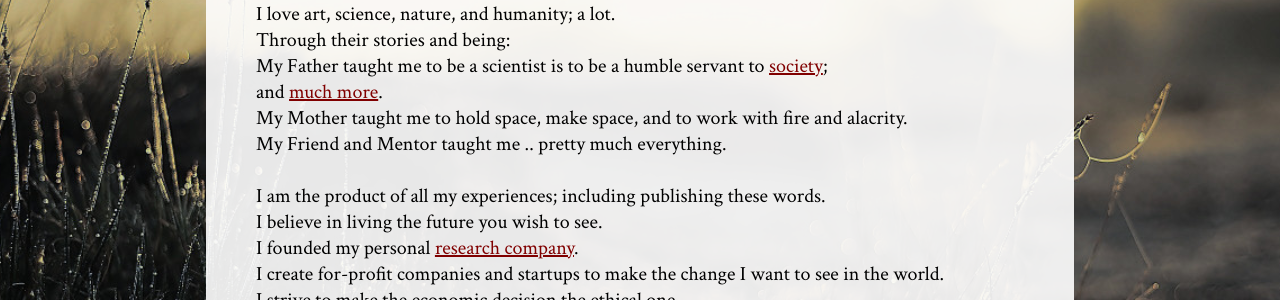
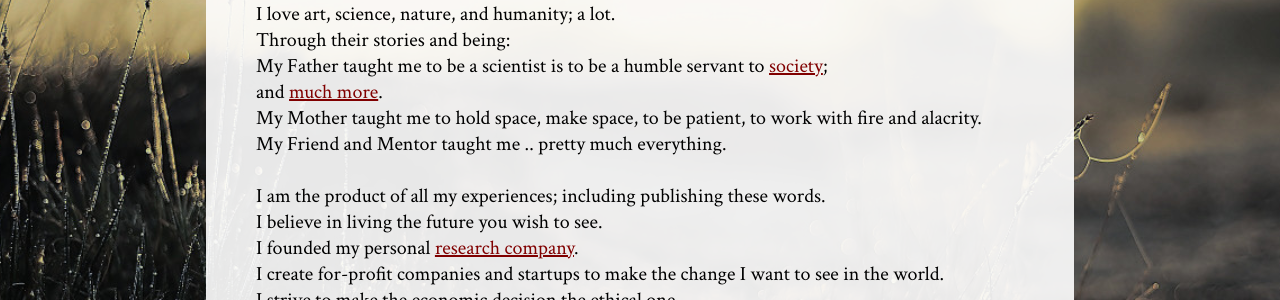
Before and after one commit to admiralakber/aqeelakber.com, a Jekyll site: the page built from index.html, in a window 1280 px wide and 900 px high. Shown: the part 303-603 px from the top of the window. Built offline with Jekyll 4.4.1, drawn with Linux system fonts in a browser that asks for light colours; nearby versions of some CDN libraries; some web fonts are replaced.

Commit message:
fixed bio

```diff
--- a/index.html
+++ b/index.html
@@ -29,7 +29,7 @@ title: "Aqeel Akber, I'm a person."
     Through their stories and being:<br/>
     My Father taught me to be a scientist is to be a humble servant to <a href="https://scholar.google.com/citations?hl=en&user=_Kyg2sMAAAAJ" title="Google Scholar: Riaz Akber">society</a>;<br/>
     and <a href="https://riazakber.com" title="Riaz Akber">much more</a>.<br/>
-    My Mother taught me to hold space, make space, and to work with fire and alacrity.<br/>
+    My Mother taught me to hold space, make space, to be patient, to work with fire and alacrity.<br/>
     My Friend and Mentor taught me .. pretty much everything.<br/><br/>
     I am the product of all my experiences; including publishing these words.<br/>
     I believe in living the future you wish to see.<br/>
```
